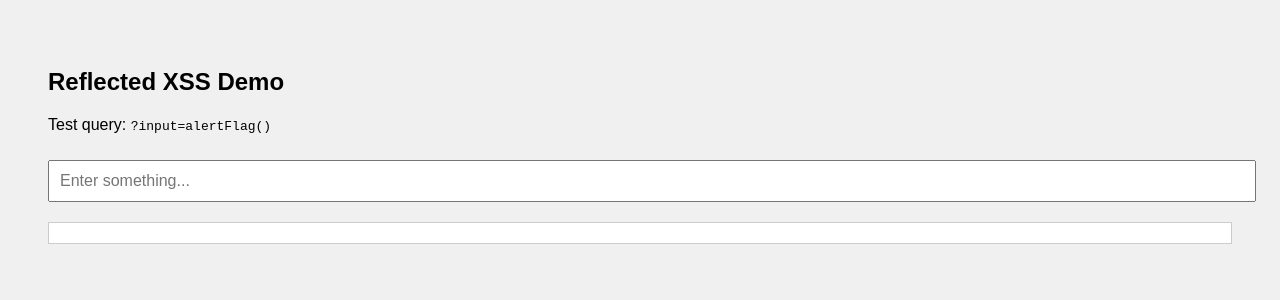
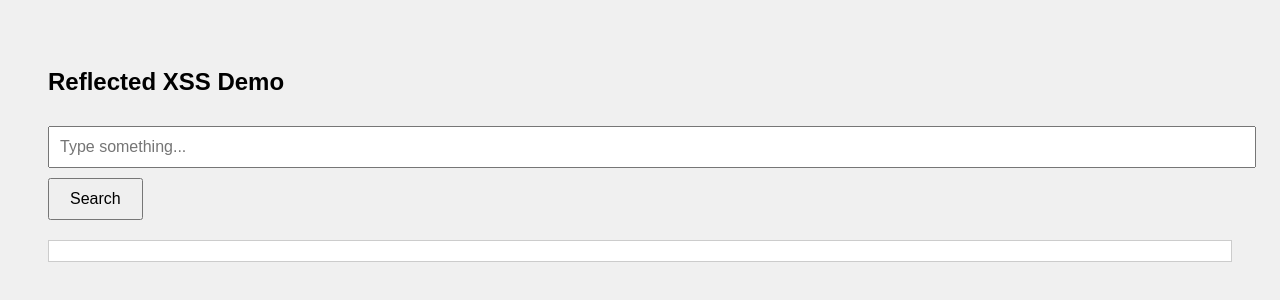
Before and after one commit to Sanali03/Reflected-XSS-New, a plain HTML site: page index.html in a window 1280 px wide. Drawn offline with Linux system fonts and the light colour scheme.

Commit message:
Initial commit

```diff
--- a/index.html
+++ b/index.html
@@ -10,6 +10,11 @@
       font-size: 16px;
       margin-top: 10px;
     }
+    button {
+      padding: 10px 20px;
+      margin-top: 10px;
+      font-size: 16px;
+    }
     #output {
       margin-top: 20px;
       background: #fff;
@@ -21,8 +26,10 @@
 <body>
 
   <h2>Reflected XSS Demo</h2>
-  <p>Test query: <code>?input=alertFlag()</code></p>
-  <input type="text" id="inputBox" placeholder="Enter something..." />
+  <form method="GET">
+    <input type="text" name="input" placeholder="Type something..." />
+    <button type="submit">Search</button>
+  </form>
 
   <div id="output"></div>
 
@@ -35,9 +42,7 @@
     const input = params.get("input");
 
     if (input) {
-      document.getElementById("inputBox").value = input;
-      document.getElementById("output").textContent = input;
-      eval(input); // Vulnerable on purpose
+      document.getElementById("output").innerHTML = input; // VULNERABLE
     }
   </script>
 
```
